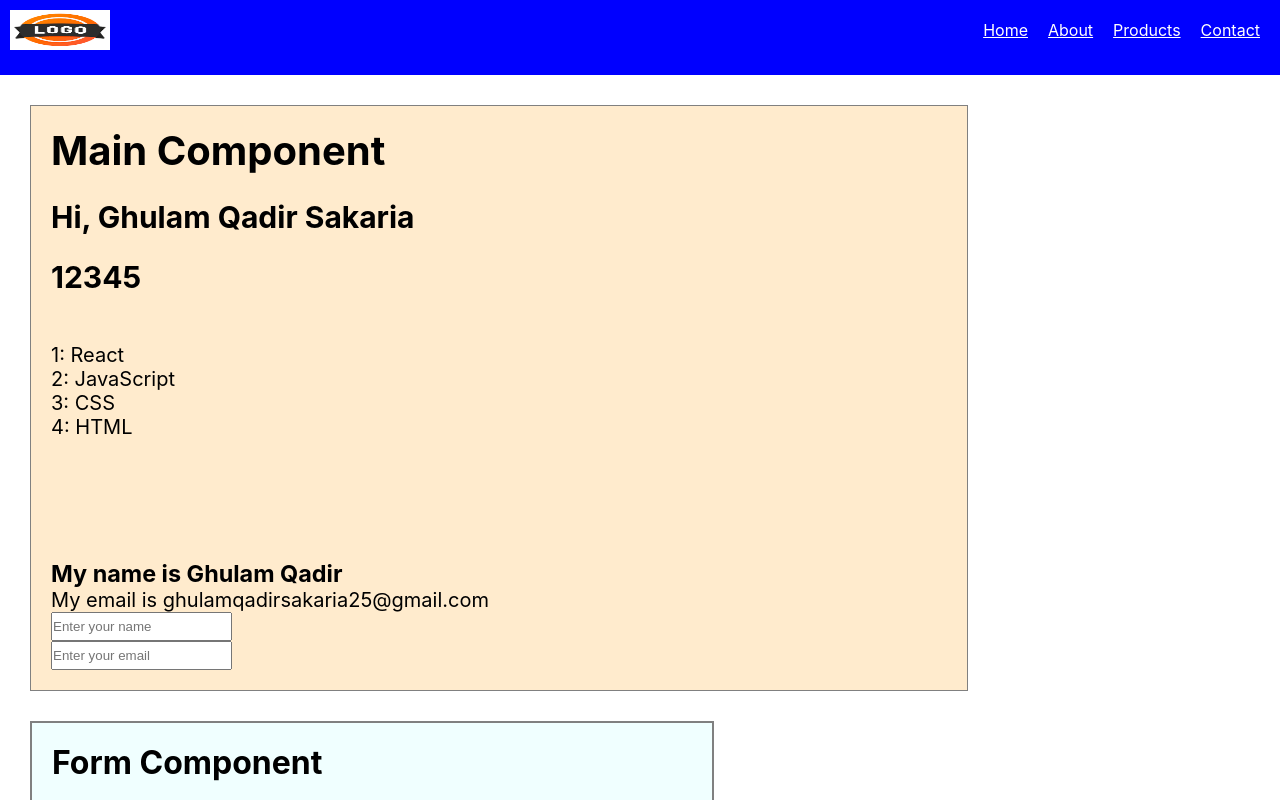
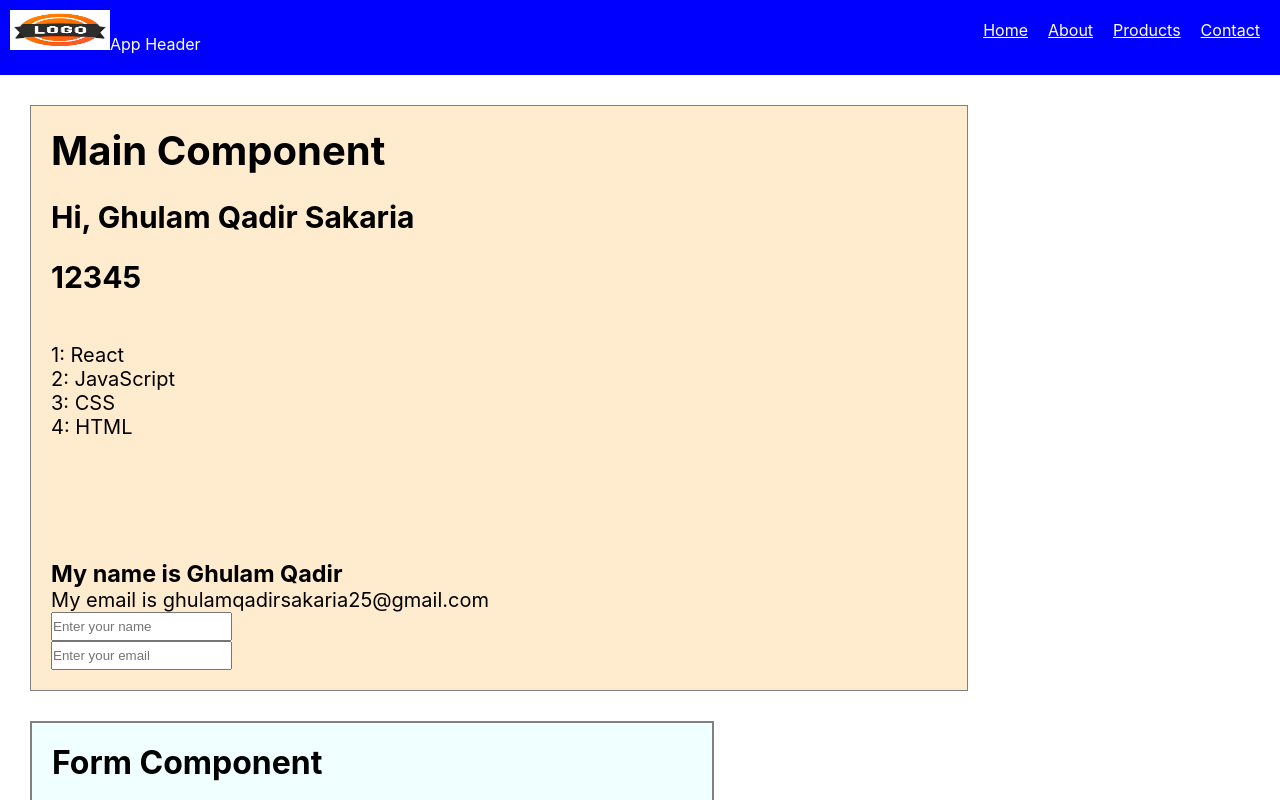
Before and after one commit to GhulamQadir/React-practise, a React (Create React App) app: page / in a window 1280 px wide. Shown: the top 800 px of the page. Built offline with nearby package versions, Linux system fonts and the light colour scheme.

Commit message:
props passed

```diff
--- a/src/App.js
+++ b/src/App.js
@@ -10,8 +10,8 @@ class App extends Component {
       <div>
 
         {/* Rendering Header from external file */}
-        <Header />
 
+        <Header page="App Header" />
 
         {/* Rendering Main-Component from external file */}
         <MainComponent />
--- a/src/Components/Navbar/navbar.js
+++ b/src/Components/Navbar/navbar.js
@@ -9,7 +9,7 @@ class Header extends Component {
             <div>
                 <div className="navbar_div">
                     <nav className="myNav">
-                        <Logo />
+                        <Logo /><span style={{ color: "white" }}>{this.props.page}</span>
                         <div className="nav_links_div">
                             <a className="nav_links" href="#">Home</a>
                             <a className="nav_links" href="#">About</a>
```
